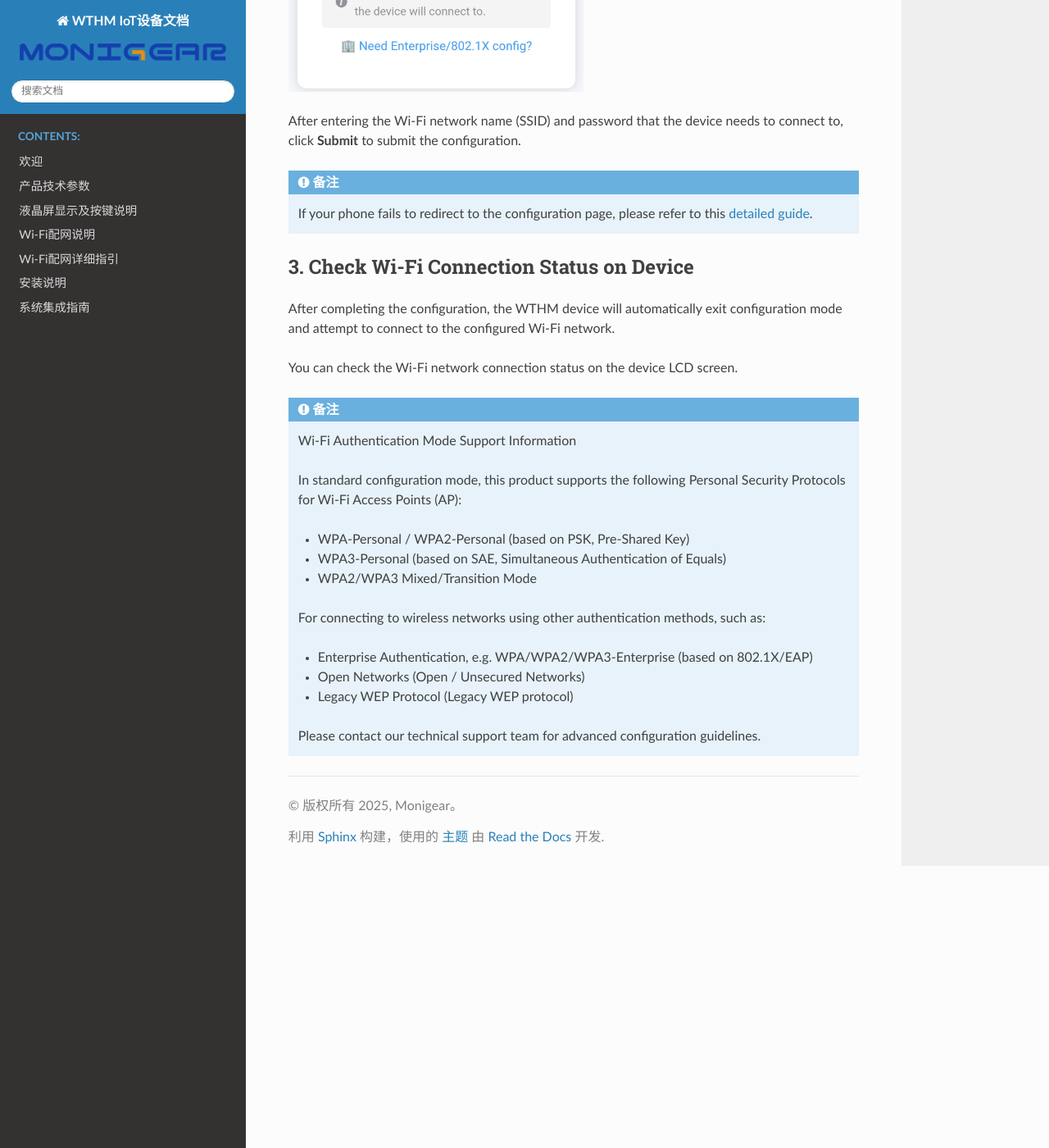
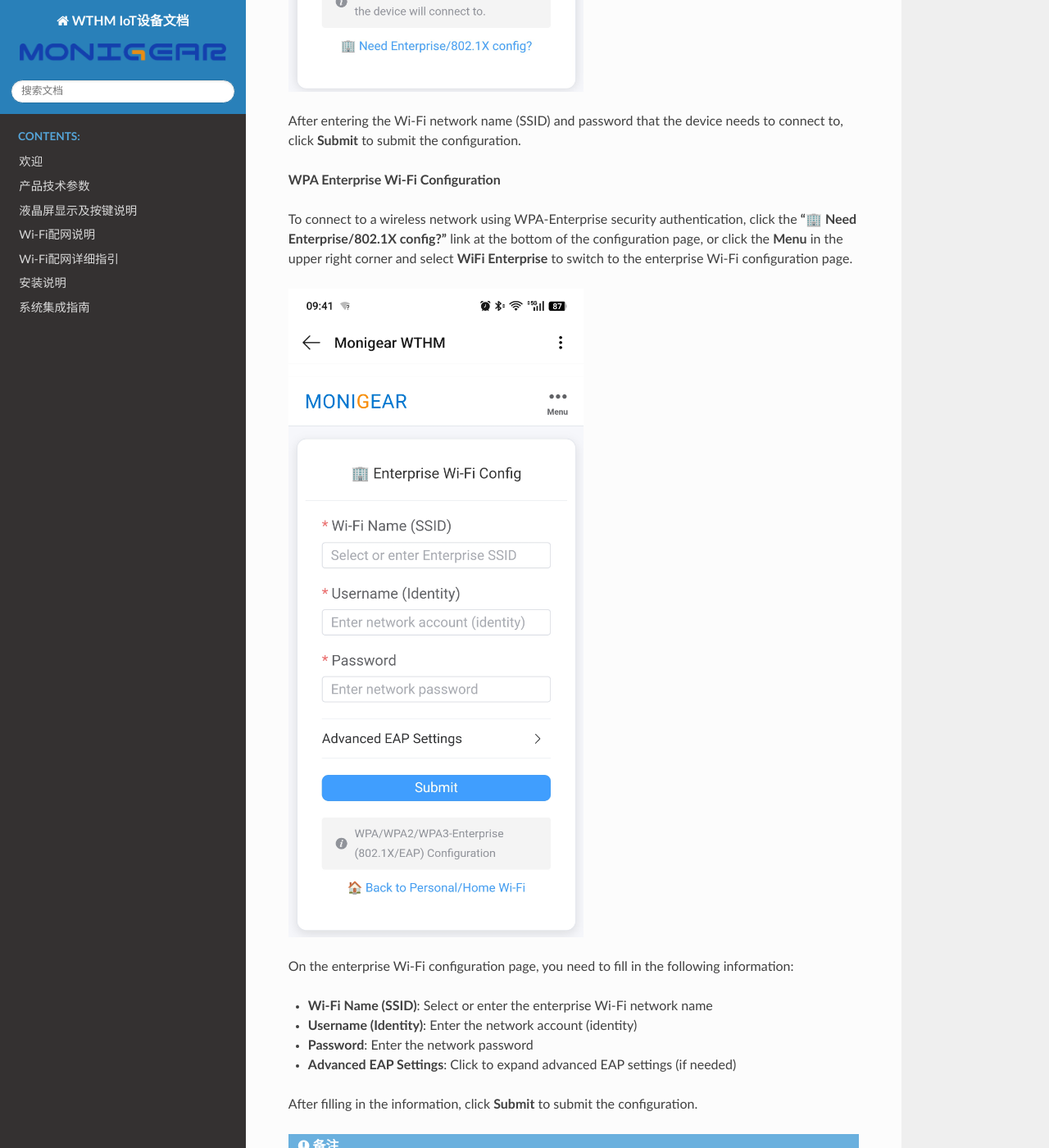
Before and after one commit to laosongbaba/wthm_docs_sphinx, a Sphinx documentation site: the page built from docs/en/wifi-config.rst, in a window 1280 px wide and 1400 px high, scrolled down 2102 px. Shown: the whole window at 82% size. Built offline with Sphinx 7.4.7 and the Read the Docs theme 3.1.0, drawn with Linux system fonts in a browser that asks for light colours; some of the changed text lies outside the part shown.

Commit message:
Add en wifi-config-enterprise instructions

```diff
--- a/docs/en/wifi-config.rst
+++ b/docs/en/wifi-config.rst
@@ -44,6 +44,23 @@
 
 After entering the Wi-Fi network name (SSID) and password that the device needs to connect to, click **Submit** to submit the configuration.
 
+**WPA Enterprise Wi-Fi Configuration**
+
+To connect to a wireless network using WPA-Enterprise security authentication, click the **"🏢 Need Enterprise/802.1X config?"** link at the bottom of the configuration page, or click the **Menu** in the upper right corner and select **WiFi Enterprise** to switch to the enterprise Wi-Fi configuration page.
+
+.. figure:: /_static/images/wifi-config-enterprise.jpg
+   :width: 360
+   :alt: Enterprise Wi-Fi config
+
+On the enterprise Wi-Fi configuration page, you need to fill in the following information:
+
+- **Wi-Fi Name (SSID)**: Select or enter the enterprise Wi-Fi network name
+- **Username (Identity)**: Enter the network account (identity)
+- **Password**: Enter the network password
+- **Advanced EAP Settings**: Click to expand advanced EAP settings (if needed)
+
+After filling in the information, click **Submit** to submit the configuration.
+
 .. note::
    If your phone fails to redirect to the configuration page, please refer to this :doc:`detailed guide <detailed-instructions>`.
 
@@ -62,10 +79,7 @@
    - WPA3-Personal (based on SAE, Simultaneous Authentication of Equals)
    - WPA2/WPA3 Mixed/Transition Mode
 
-   For connecting to wireless networks using other authentication methods, such as:
+   For Enterprise Authentication, such as WPA/WPA2/WPA3-Enterprise (based on 802.1X/EAP),
+   please refer to the **WPA Enterprise Wi-Fi Configuration** section above for configuration.
 
-   - Enterprise Authentication, e.g. WPA/WPA2/WPA3-Enterprise (based on 802.1X/EAP)
-   - Open Networks (Open / Unsecured Networks)
-   - Legacy WEP Protocol (Legacy WEP protocol)
-
-   Please contact our technical support team for advanced configuration guidelines.
+   For other authentication methods (such as open networks, legacy WEP protocol, etc.), please contact our technical support team for assistance.
```
